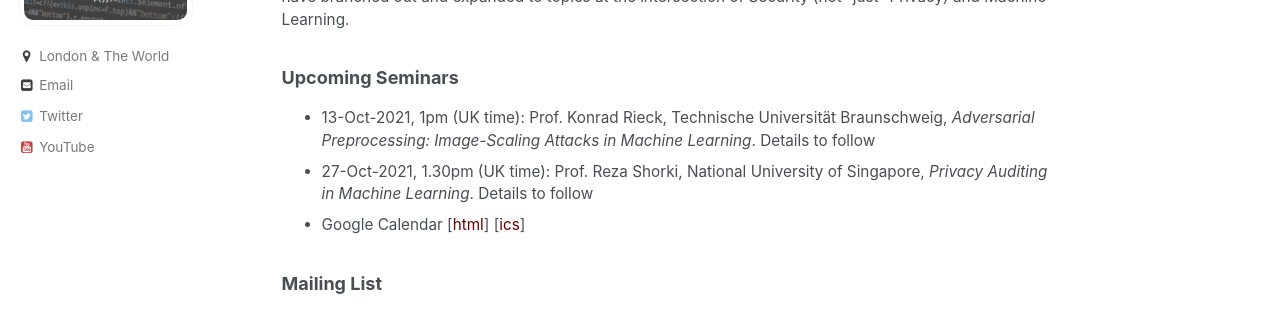
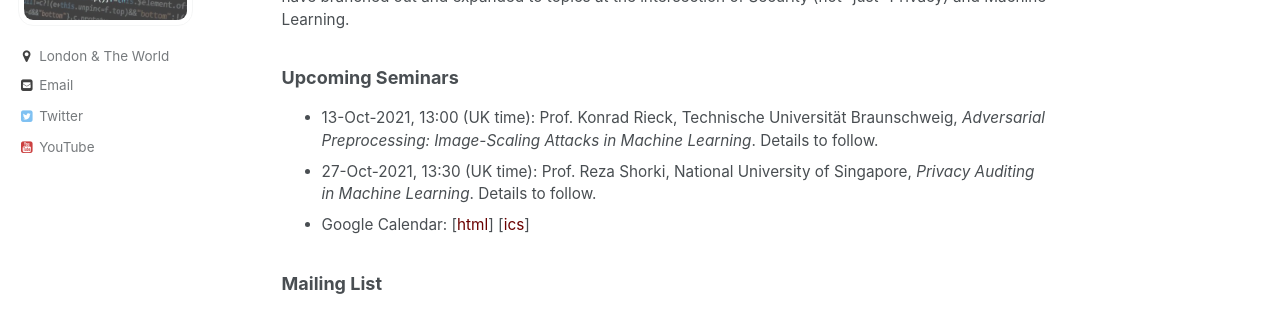
Before and after one commit to prisec-ml/prisec-ml.github.io, a Jekyll site: the page built from _pages/about.md, in a window 1280 px wide. Shown: the part 267-581 px from the top of the page. Built offline with Jekyll 4.4.1, drawn with Linux system fonts in a browser that asks for light colours.

```diff
--- a/_pages/about.md
+++ b/_pages/about.md
@@ -8,9 +8,9 @@
 This is a reboot of the [Turing Institute](https://www.turing.ac.uk)'s interest group in Privacy and Machine Learning ([old page](https://www.turing.ac.uk/research/interest-groups/privacy-preserving-data-analysis)). We have branched out and expanded to topics at the intersection of Security (not "just" Privacy) and Machine Learning.
 
 ### Upcoming Seminars
-- 13-Oct-2021, 1pm (UK time): Prof. Konrad Rieck, Technische Universität Braunschweig, *Adversarial Preprocessing: Image-Scaling Attacks in Machine Learning*. Details to follow
-- 27-Oct-2021, 1.30pm (UK time): Prof. Reza Shorki, National University of Singapore, *Privacy Auditing in Machine Learning*. Details to follow
-- Google Calendar \[[html](https://calendar.google.com/calendar/embed?src=oormvn3d4hah013g6gd39pjpfk%40group.calendar.google.com&ctz=Europe%2FLondon)\] \[[ics](https://calendar.google.com/calendar/ical/oormvn3d4hah013g6gd39pjpfk%40group.calendar.google.com/public/basic.ics)\]
+- 13-Oct-2021, 13:00 (UK time): Prof. Konrad Rieck, Technische Universität Braunschweig, *Adversarial Preprocessing: Image-Scaling Attacks in Machine Learning*. Details to follow.
+- 27-Oct-2021, 13:30 (UK time): Prof. Reza Shorki, National University of Singapore, *Privacy Auditing in Machine Learning*. Details to follow.
+- Google Calendar: \[[html](https://calendar.google.com/calendar/embed?src=oormvn3d4hah013g6gd39pjpfk%40group.calendar.google.com&ctz=Europe%2FLondon)\] \[[ics](https://calendar.google.com/calendar/ical/oormvn3d4hah013g6gd39pjpfk%40group.calendar.google.com/public/basic.ics)\]
 
 
 ### Mailing List
```
Also changed, not shown: 5 other files.
